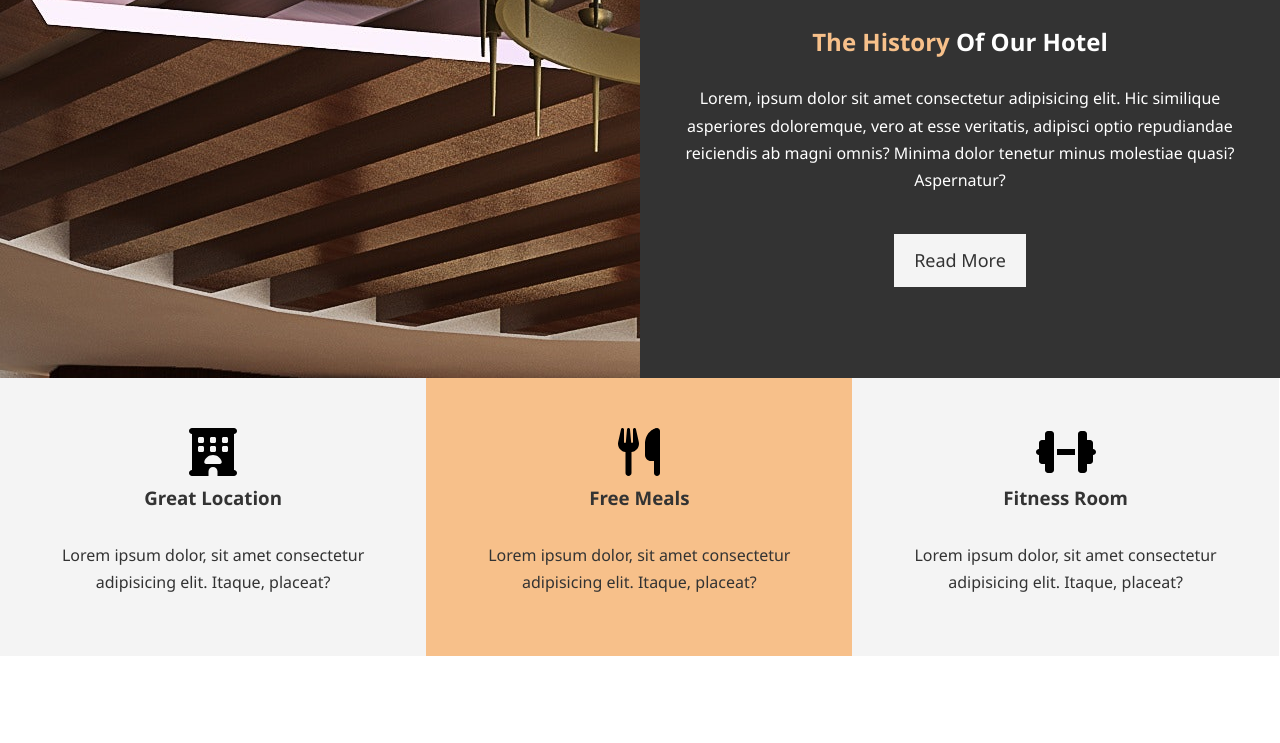
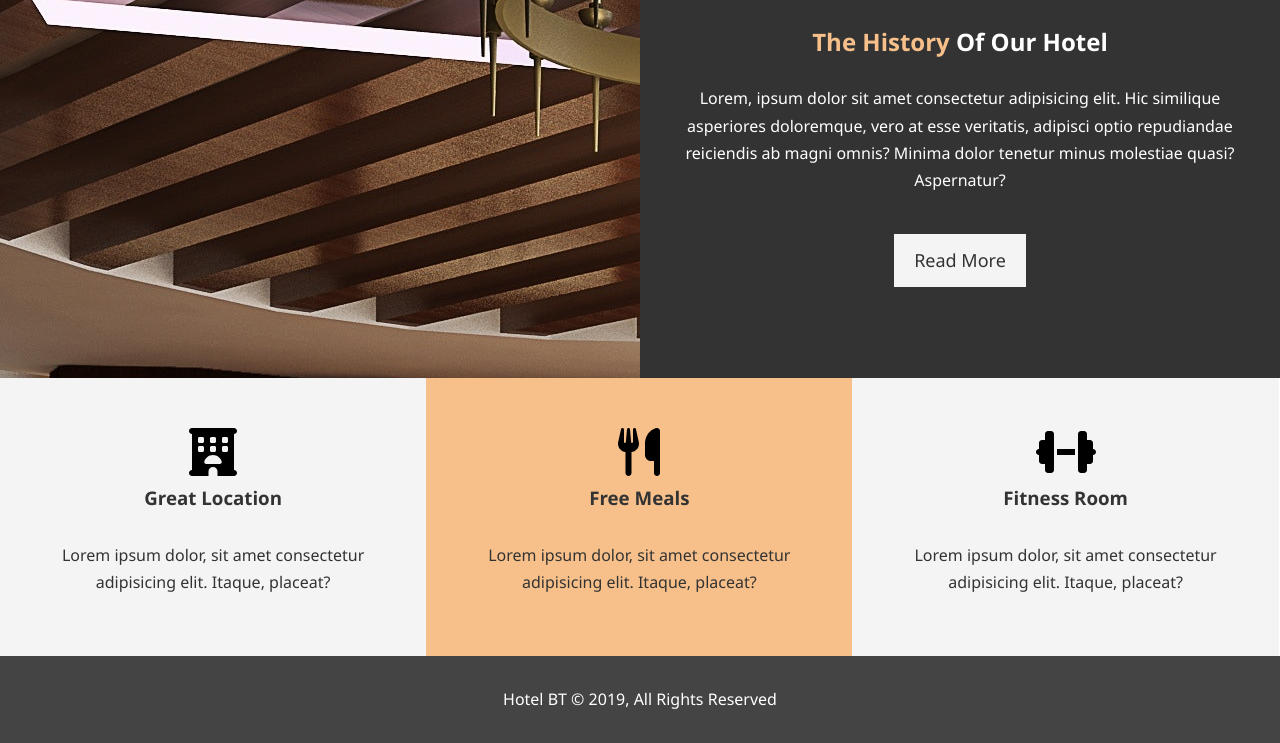
Before and after one commit to Peacesandy/Hotel-Website, a plain HTML site: page index.html in a window 1280 px wide. Shown: the part 689-1432 px from the top of the page. Before the commit the page ends 1345 px from the top, so only its background shows below. Drawn offline with Linux system fonts and the light colour scheme.

Commit message:
finished styling footer

```diff
--- a/CSS/style.css
+++ b/CSS/style.css
@@ -73,6 +73,10 @@ p{
 .bg-primary{
     color: #333;
     background: #f7c08a;
+}
+
+.clr{
+    clear: both;
 }
 
 /*Navbar*/
@@ -171,3 +175,11 @@ p{
     margin-bottom: 10px;
 
 }
+
+/* Footer */
+#main-footer{
+    text-align: center;
+    background: #444;
+    color: #fff;
+    padding: 20px;
+}
--- a/index.html
+++ b/index.html
@@ -63,8 +63,10 @@
          </div>
      </section>
 
+     <div class="clr"></div>
+
      <footer id="main-footer">
-
+          <p>Hotel BT &copy; 2019, All Rights Reserved</p>
      </footer>
 </body>
 </html>
```
